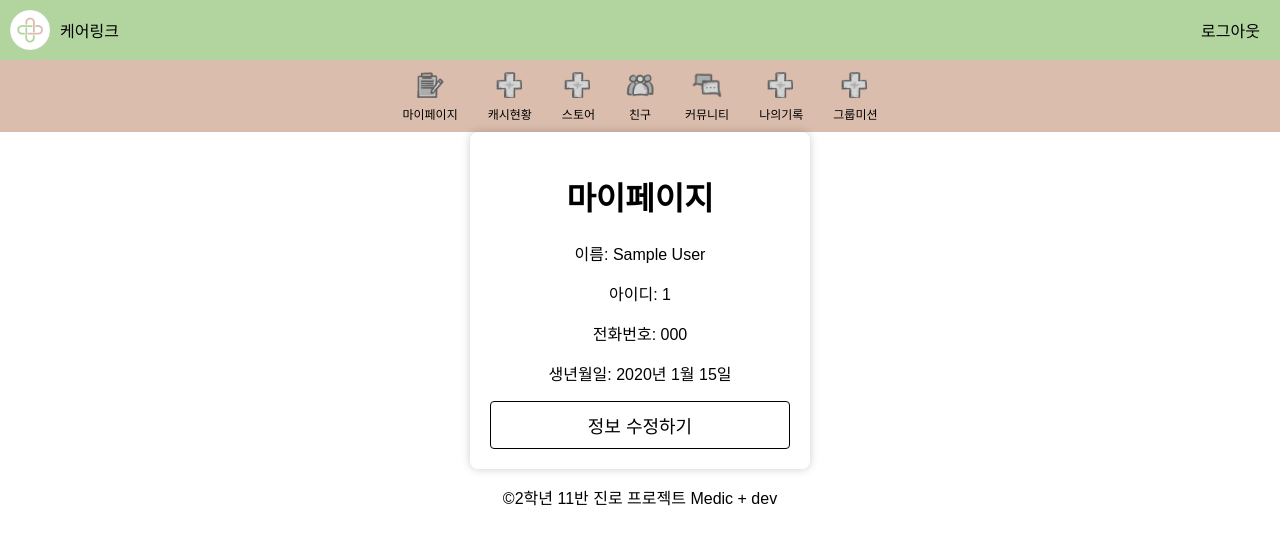
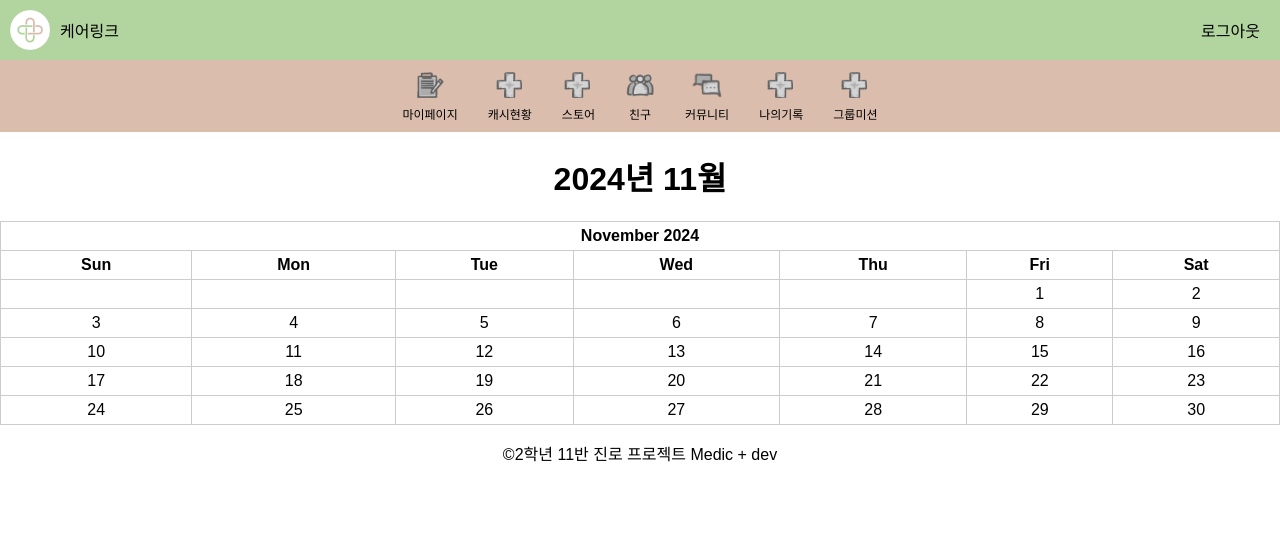
Before and after one commit to rbals37/211PROJECT, a Django app: page /myrecord/ in a window 1280 px wide. Shown: the top 545 px of the page. Run offline with Django 5.2, Linux system fonts and the light colour scheme; a user stored in the database is signed in; tables that the repository leaves empty hold one stand-in row (values such as "Sample post").

Commit message:
recording

```diff
--- a/RGO/mypage/views.py
+++ b/RGO/mypage/views.py
@@ -3,8 +3,10 @@ from django.contrib import messages
 from .forms import UserEditForm
 from signup.models import CustomUser
 from django.contrib.auth import update_session_auth_hash
+import time
 
 def mypage(request):
+    time.sleep(5)
     return render(request,'mypage.html')
 
 def edit_mypage(request):
--- a/RGO/myrecord/templates/myrecord.html
+++ b/RGO/myrecord/templates/myrecord.html
@@ -5,14 +5,44 @@
 </head>
 <body>
   {% include 'header.html' %}
-  <div class="mypage">
-    <h1>마이페이지</h1>
-    <p>이름: {{ user.name }}</p>
-    <p>아이디: {{ user.user_id }}</p>
-    <p>전화번호: {{ user.phone_number }}</p>
-    <p>생년월일: {{ user.birth_date }}</p>
-    <button><a href="{% url 'edit' %}">정보 수정하기</a></button>
-  </div>
+
+    <meta charset="UTF-8">
+    <title>나의 기록 캘린더</title>
+    <style>
+        table {
+            width: 100%;
+            border-collapse: collapse;
+        }
+        th, td {
+            border: 1px solid #ccc;
+            text-align: center;
+            padding: 5px;
+        }
+        .has-posts {
+            background-color: #ffefd5; /* 글이 있는 날짜 강조 */
+        }
+    </style>
+    <h1>{{ year }}년 {{ month }}월</h1>
+
+    <div>
+        {{ calendar_html|safe }} <!-- HTMLCalendar 출력 -->
+    </div>
+
+    <script>
+        // 날짜별 게시글 표시를 위해 서버에서 받은 데이터를 활용
+        const postsByDate = {{ posts_by_date|safe }};
+        document.querySelectorAll("td").forEach(td => {
+            const day = td.innerText.trim();
+            if (postsByDate[day]) {
+                td.classList.add("has-posts");
+                td.innerHTML += `<ul>`;
+                postsByDate[day].forEach(post => {
+                    td.innerHTML += `<li>${post.title}</li>`;
+                });
+                td.innerHTML += `</ul>`;
+            }
+        });
+    </script>
   {% include 'footer.html' %}
 </body>
 </html>
--- a/RGO/myrecord/urls.py
+++ b/RGO/myrecord/urls.py
@@ -2,5 +2,5 @@ from django.urls import path
 from . import views
 
 urlpatterns = [
-    path('', views.myrecord , name='myrecord'),
+    path('', views.calendar_view , name='myrecord'),
 ]
--- a/RGO/myrecord/views.py
+++ b/RGO/myrecord/views.py
@@ -1,6 +1,30 @@
 from django.shortcuts import render
+import calendar
+from datetime import date
+from .models import Post
 
-# Create your views here.
 
-def myrecord(request):
-    return render(request, 'myrecord.html')
+
+def calendar_view(request, year= None, month = None):
+    today = date.today()
+    year = year or today.year
+    month = month or today.month
+
+    cal = calendar.HTMLCalendar(firstweekday=6)  # 일요일이 시작
+    calendar_html = cal.formatmonth(year, month)
+
+    posts_by_date = {}
+    posts = Post.objects.filter(created_at__year=year, created_at__month=month, author=request.user)
+    for post in posts:
+        day = post.created_at.day
+        if day not in posts_by_date:
+            posts_by_date[day] = []
+        posts_by_date[day].append(post)
+
+    context = {
+        'calendar_html': calendar_html,
+        'posts_by_date': posts_by_date,
+        'year': year,
+        'month': month,
+    }
+    return render(request, 'myrecord.html', context)
```
Also changed, not shown: RGO/myrecord/models.py (+10 -0 lines).
